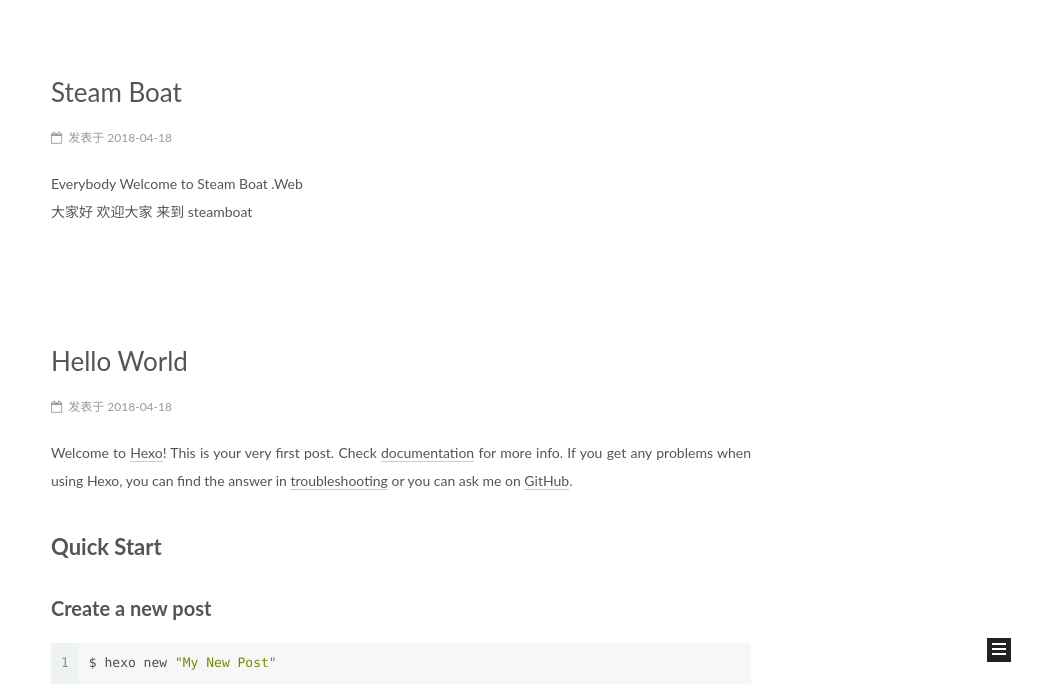
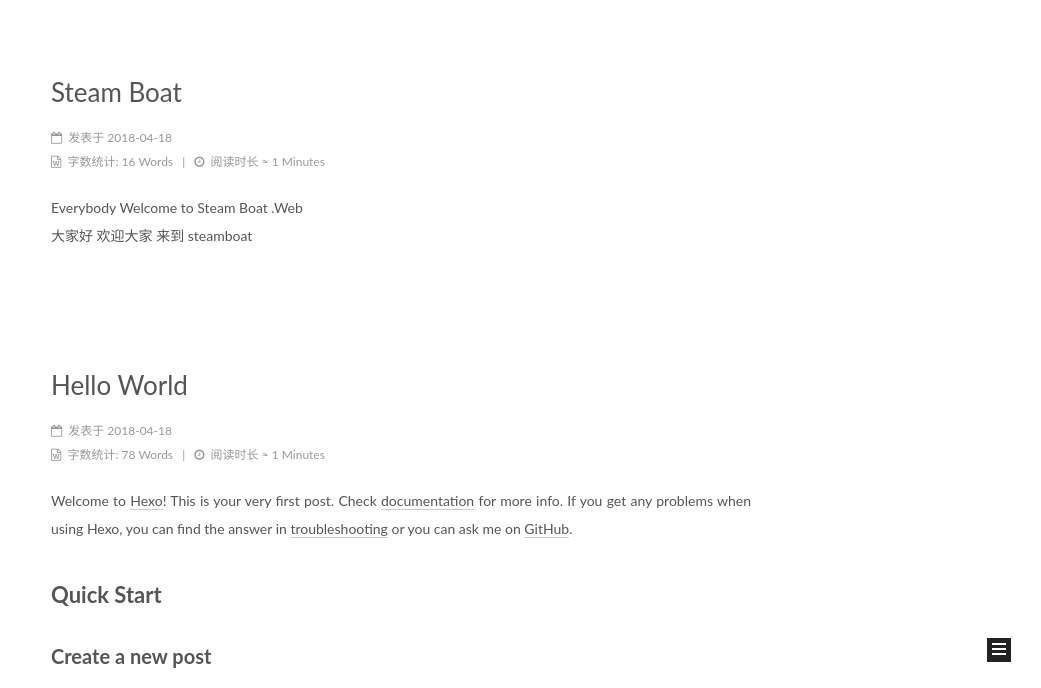
Before and after one commit to dengyi39/dengyi39.github.io, a plain HTML site: page index.html in a window 1280 px wide. Shown: the part 93-781 px from the top of the page, without its empty margins (239-1280 px from the left). Drawn offline with Linux system fonts and the light colour scheme.

Commit message:
Site updated: 2018-04-19 19:40:11

```diff
--- a/css/main.css
+++ b/css/main.css
@@ -1822,7 +1822,7 @@ pre .javascript .function {
   width: 4px;
   height: 4px;
   border-radius: 50%;
-  background: #46a28b;
+  background: #3bff62;
 }
 .links-of-blogroll {
   font-size: 13px;
--- a/index.html
+++ b/index.html
@@ -328,6 +328,37 @@
 
 
 
+            <div class="post-wordcount">
+
+
+                <span class="post-meta-item-icon">
+                  <i class="fa fa-file-word-o"></i>
+                </span>
+
+                  <span class="post-meta-item-text">字数统计&#58;</span>
+
+                <span title="字数统计">
+                  16 Words
+                </span>
+
+
+
+                <span class="post-meta-divider">|</span>
+
+
+
+                <span class="post-meta-item-icon">
+                  <i class="fa fa-clock-o"></i>
+                </span>
+
+                  <span class="post-meta-item-text">阅读时长 &asymp;</span>
+
+                <span title="阅读时长">
+                  1 Minutes
+                </span>
+
+            </div>
+
 
 
 
@@ -447,6 +478,37 @@
 
 
 
+
+            <div class="post-wordcount">
+
+
+                <span class="post-meta-item-icon">
+                  <i class="fa fa-file-word-o"></i>
+                </span>
+
+                  <span class="post-meta-item-text">字数统计&#58;</span>
+
+                <span title="字数统计">
+                  78 Words
+                </span>
+
+
+
+                <span class="post-meta-divider">|</span>
+
+
+
+                <span class="post-meta-item-icon">
+                  <i class="fa fa-clock-o"></i>
+                </span>
+
+                  <span class="post-meta-item-text">阅读时长 &asymp;</span>
+
+                <span title="阅读时长">
+                  1 Minutes
+                </span>
+
+            </div>
 
 
 
```
Also changed, not shown: 2018/04/18/Steam-Boat/index.html (+31 -0 lines), 2018/04/18/hello-world/index.html (+31 -0 lines).
